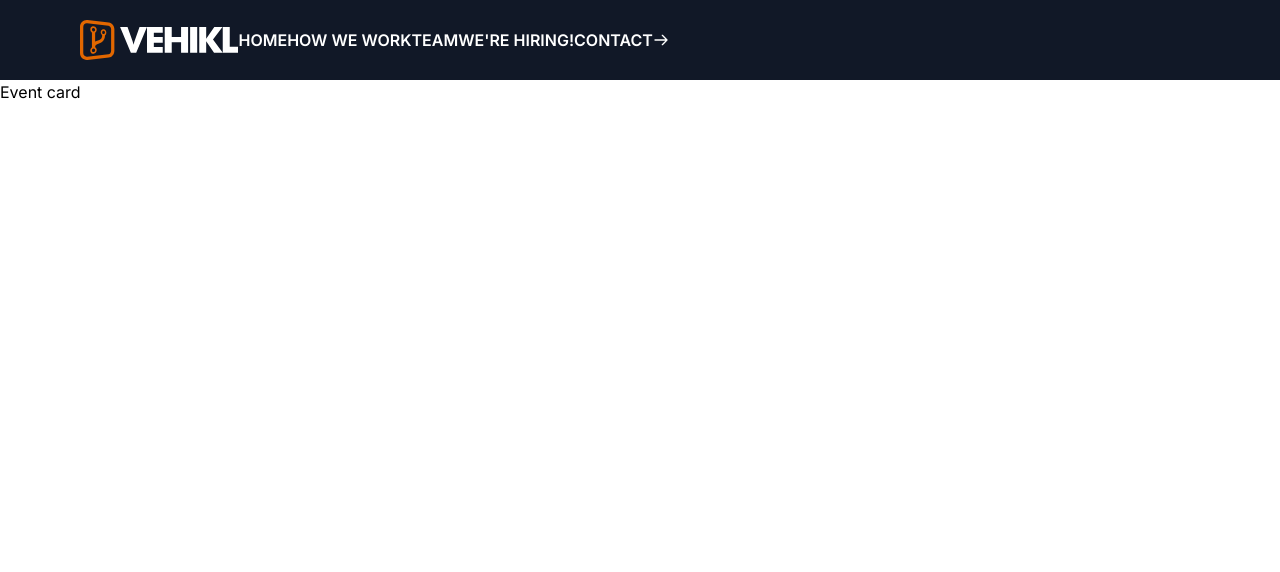
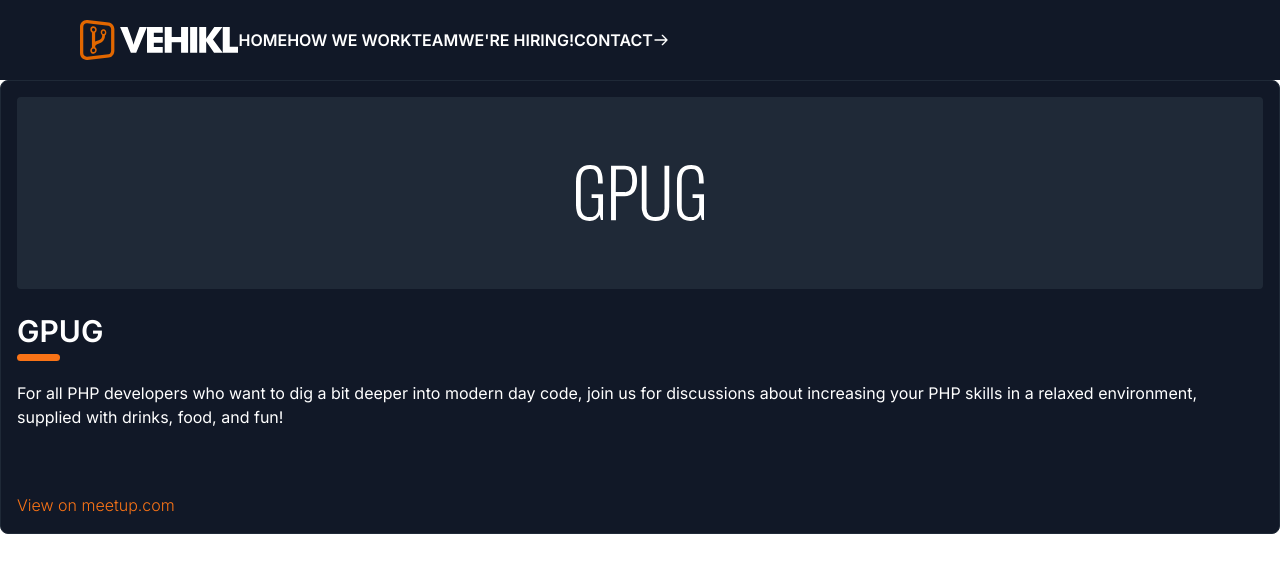
Before and after one commit to Macdeal/vehikl-app, a React (Vite) app: page / in a window 1280 px wide. Shown: the top 572 px of the page. Built offline with nearby package versions, Linux system fonts and the light colour scheme; the HTML template or start-up script is replaced by a standard one.

Commit message:
feat(issue-21): implemention of event card

```diff
--- a/package.json
+++ b/package.json
@@ -11,6 +11,7 @@
     "preview": "vite preview"
   },
   "dependencies": {
+    "classnames": "^2.3.2",
     "react": "^18.2.0",
     "react-dom": "^18.2.0",
     "react-router-dom": "^6.16.0",
--- a/src/component/EventCard.tsx
+++ /dev/null
@@ -1,3 +0,0 @@
-const EventCard = () => <div>Event card</div>;
-
-export default EventCard;
--- /dev/null
+++ b/src/components/eventTitle/EventTitle.tsx
@@ -0,0 +1,25 @@
+import classNames from 'classnames';
+
+enum Variation {
+  Primary = 'section-title',
+  secondary = 'card-title',
+}
+
+interface EventTitleProps {
+  text: string;
+  variation: string;
+}
+
+const EventTitle = ({ text, variation }: EventTitleProps) => {
+  const eventTitleStyle = classNames(
+    'font-semibold w-fit h-fit text-white mb-8 relative after:absolute after:contents-[] after:-bottom-3 after:w-1/2 after:h-[0.45rem] after:rounded-lg after:bg-orange-500',
+    {
+      'text-4xl after:left-1/4': variation === Variation.Primary,
+      'text-3xl after:left-0': variation === Variation.secondary,
+    }
+  );
+
+  return <h1 className={eventTitleStyle}>{text}</h1>;
+};
+
+export default EventTitle;
--- /dev/null
+++ b/src/container/EventCard.tsx
@@ -0,0 +1,39 @@
+import EventTitle from '../components/eventTitle/EventTitle';
+
+interface EventCardProps {
+  content: string;
+  imageURL: string;
+  link: string;
+  title: string;
+}
+
+const EventCard = ({
+  content,
+  imageURL,
+  link,
+  title,
+}:EventCardProps) => (
+    <div className="w-full h-full p-4 lg-p-8 rounded-lg border border-gray-800 bg-gray-900">
+      <div className="bg-gray-800 h-48 flex items-center justify-center rounded mb-6 p-4">
+        <img
+          className="w-32 max-h-24"
+          src={imageURL}
+          alt="event"
+        />
+      </div>
+      <div className="flex flex-col items-start">
+        <EventTitle text={title} variation="card-title"/>
+        <div className="mb-8 text-white">
+          {content}
+        </div>
+        <a
+          href="/"
+          className="mt-8 text-orange-500 font-light hover:underline "
+        >
+          {link}
+        </a>
+      </div>
+    </div>
+  );
+
+export default EventCard;
--- /dev/null
+++ b/src/data.ts
@@ -0,0 +1,12 @@
+
+import gpub from './assets/homepage/gpug.svg'
+// TODO: temporary  data for one of the eventCard that is located near footer of the home-page : need to remove after the proper data structure is made.
+
+const tempEventCardData = {
+    content: 'For all PHP developers who want to dig a bit deeper into modern day code, join us for discussions about increasing your PHP skills in a relaxed environment, supplied with drinks, food, and fun!',
+    imgURL : {gpub},
+    link : 'View on meetup.com',
+    title : 'GPUG',
+}
+
+export default  tempEventCardData;
--- a/src/pages/HomePage.tsx
+++ b/src/pages/HomePage.tsx
@@ -1,11 +1,18 @@
-import EventCard from '../component/EventCard';
+import EventCard from '../container/EventCard';
 import Header from '../components/Header';
 
+import tempEventCardData from '../data'; //
+
 const HomePage = () => (
-	<div>
-		<Header />
-		<EventCard />
-	</div>
-);
+    <div>
+      <Header />
+      <EventCard
+        content={tempEventCardData.content}
+        imageURL={tempEventCardData.imgURL.gpub}
+        link={tempEventCardData.link}
+        title={tempEventCardData.title}
+      />
+    </div>
+  );
 
 export default HomePage;
--- a/tsconfig.json
+++ b/tsconfig.json
@@ -1,3 +1,4 @@
+
 {
   "compilerOptions": {
     "target": "ES2020",
```
Also changed, not shown: 1 other file (tests, documents, lock files or other folders). Lines whose indentation alone changed are shown as unchanged.
